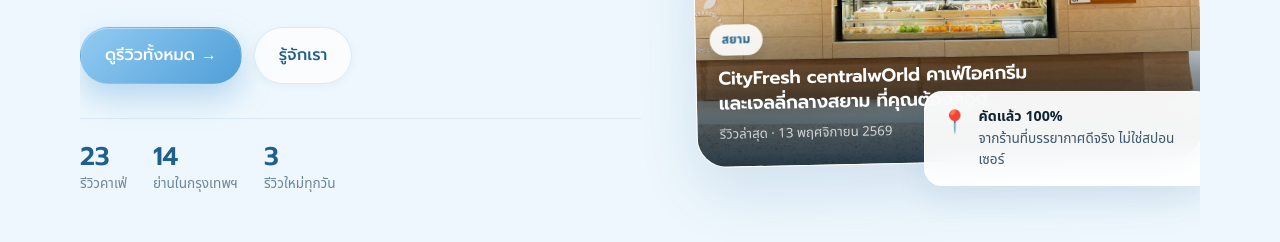
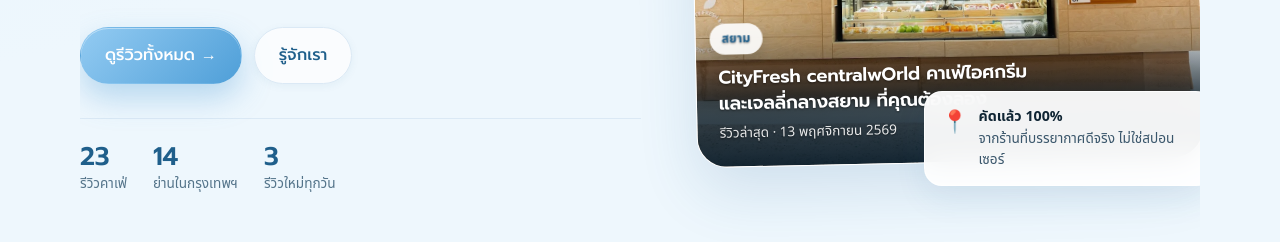
Before and after one commit to userlooin/paicafekan, a plain HTML site: page index.html in a window 1280 px wide. Shown: the part 418-660 px from the top of the page. Drawn offline with Linux system fonts and the light colour scheme; a web font is replaced by a local one.

Commit message:
style: AA contrast pass (muted text, hero-feature overlay)

```diff
--- a/assets/style.css
+++ b/assets/style.css
@@ -10,7 +10,7 @@
   --card: #ffffff;
   --ink: #0f2433;
   --ink-soft: #3a566b;
-  --muted: #6b8699;
+  --muted: #54748a;
   --brand: #4f9fd8;
   --brand-deep: #1f5f8b;
   --brand-pale: #d8ecfb;
@@ -314,8 +314,9 @@ p { text-wrap: pretty; }
   position: absolute;
   inset: auto 0 0 0;
   padding: 56px 22px 20px;
-  background: linear-gradient(to top, rgba(9, 32, 48, 0.86) 0%, rgba(9, 32, 48, 0.4) 55%, rgba(9, 32, 48, 0) 100%);
+  background: linear-gradient(to top, rgba(7, 26, 40, 0.94) 0%, rgba(7, 26, 40, 0.72) 42%, rgba(7, 26, 40, 0.18) 78%, rgba(7, 26, 40, 0) 100%);
   color: #fff;
+  text-shadow: 0 1px 2px rgba(0, 0, 0, 0.45);
 }
 .hero-feature-body .zone { margin-bottom: 10px; }
 .hero-feature-body h2 {
@@ -327,7 +328,7 @@ p { text-wrap: pretty; }
   -webkit-box-orient: vertical;
   overflow: hidden;
 }
-.hero-feature-body p { margin: 6px 0 0; font-size: 0.78rem; color: rgba(255, 255, 255, 0.76); }
+.hero-feature-body p { margin: 6px 0 0; font-size: 0.8rem; color: rgba(255, 255, 255, 0.9); }
 
 .hero-badge {
   position: absolute;
```
